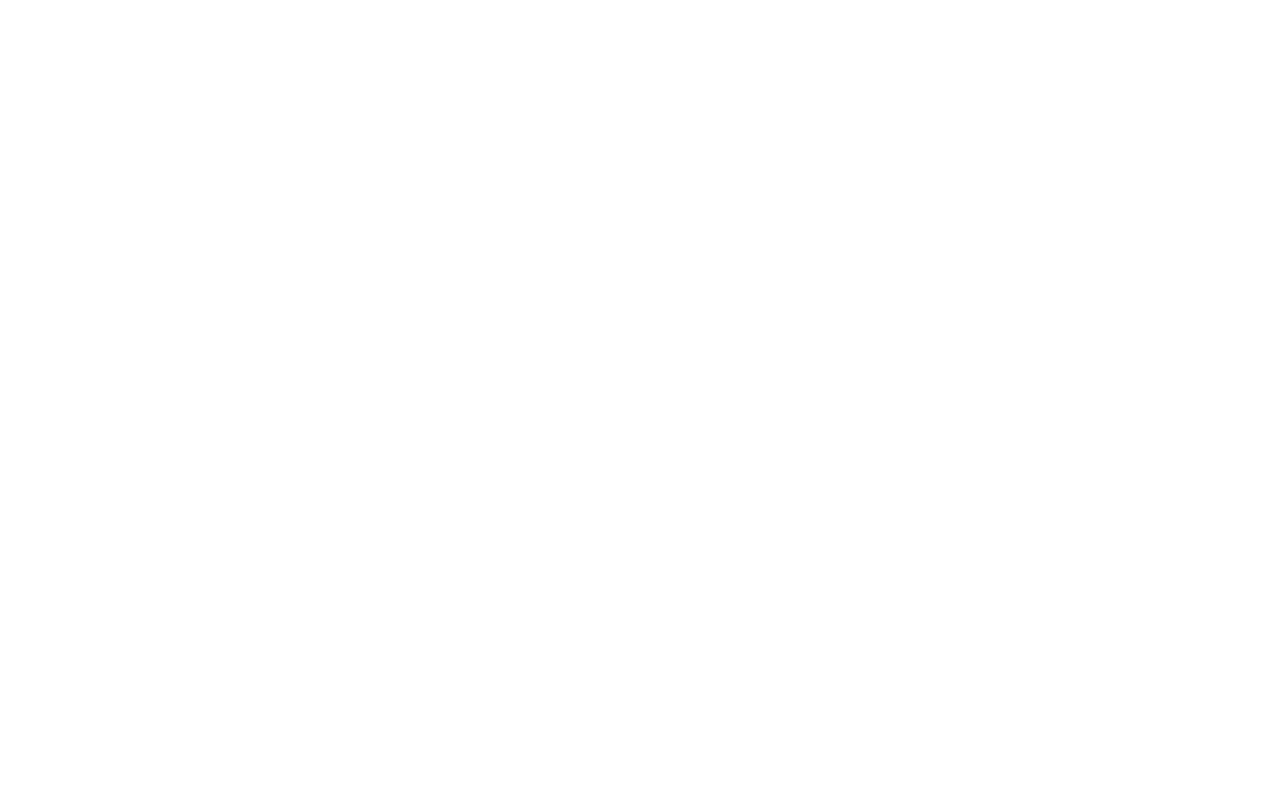
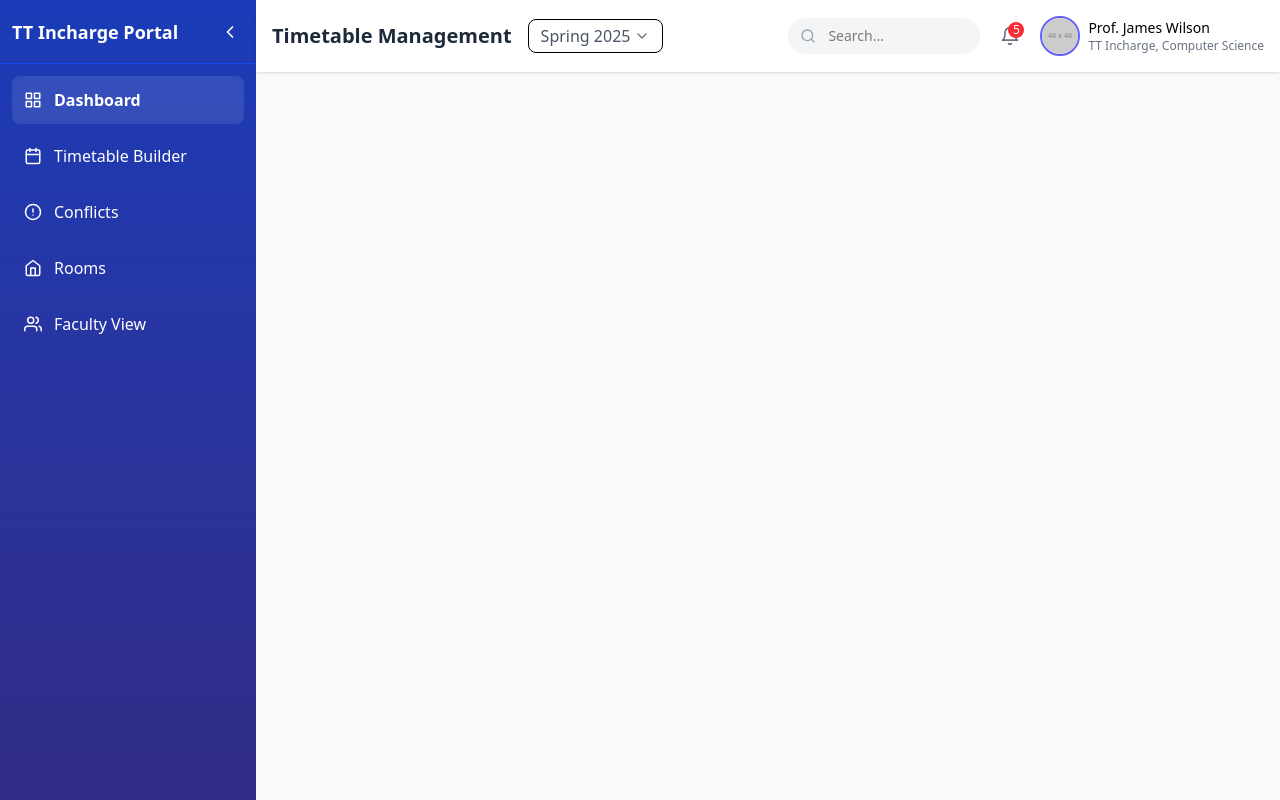
Before and after one commit to nihalsaran/engg-timetable, a React (Vite) app: page /tt in a window 1280 px wide. Before the commit this address had no page. Built offline with nearby package versions, Linux system fonts and the light colour scheme.

Commit message:
feat: update route paths in App, HODLayout, SuperAdminLayout, and TTInchargeLayout for consistent prefixing

```diff
--- a/src/App.jsx
+++ b/src/App.jsx
@@ -32,32 +32,34 @@
 
         <Route path="/" element={<Navigate to="/login" replace />} />
 
-        <Route element={<HODLayout />}>
-          <Route path="/hod-dashboard" element={<HODDashboard />} />
-          <Route path="/courses" element={<CourseManagement />} />
-          <Route path="/assign-faculty" element={<FacultyAssignment />} />
-          <Route path="/hod-reports" element={<FacultyLoadReports/>} />
-          <Route path="/timetable" element={<TimetableViewer />} />
+        {/* HOD Routes with /hod/* path prefix */}
+        <Route path="/hod/*" element={<HODLayout />}>
+          <Route path="dashboard" element={<HODDashboard />} />
+          <Route path="courses" element={<CourseManagement />} />
+          <Route path="assign-faculty" element={<FacultyAssignment />} />
+          <Route path="reports" element={<FacultyLoadReports/>} />
+          <Route path="timetable" element={<TimetableViewer />} />
         </Route>
 
-        {/* TT Incharge Routes */}
-        <Route element={<TTInchargeLayout />}>
-          <Route path="/tt-dashboard" element={<TTInchargeDashboard />} />
-          <Route path="/timetable-builder" element={<TimetableBuilder/> } />
-          <Route path="/conflicts" element={<Conflicts />} />
-          <Route path="/rooms" element={<RoomAvailability />} />
-          <Route path="/room-availability" element={<RoomAvailability />} />
-          <Route path="/faculty-timetable" element={<FacultyTimetable />} />
+        {/* TT Incharge Routes with /tt/* path prefix */}
+        <Route path="/tt/*" element={<TTInchargeLayout />}>
+          <Route path="dashboard" element={<TTInchargeDashboard />} />
+          <Route path="timetable-builder" element={<TimetableBuilder/> } />
+          <Route path="conflicts" element={<Conflicts />} />
+          <Route path="rooms" element={<RoomAvailability />} />
+          <Route path="room-availability" element={<RoomAvailability />} />
+          <Route path="faculty-timetable" element={<FacultyTimetable />} />
         </Route>
 
-        <Route path="/" element={<SuperAdminLayout />}>
-          <Route path="/admin-dashboard" element={<SuperAdminDashboard />} />
-          <Route path="/users" element={<UserManagement />} />
-          <Route path="/faculty" element={<TeacherManagement />} />
-          <Route path="/departments" element={<DepartmentManagement />} />
-          <Route path="/admin-rooms" element={<RoomManagement />} />
-          <Route path="/superadmin-reports" element={<ReportsAnalytics />} />
-          <Route path="/settings" element={<SettingsSemester />} />
+        {/* SuperAdmin Routes with /admin/* path prefix */}
+        <Route path="/admin/*" element={<SuperAdminLayout />}>
+          <Route path="dashboard" element={<SuperAdminDashboard />} />
+          <Route path="users" element={<UserManagement />} />
+          <Route path="faculty" element={<TeacherManagement />} />
+          <Route path="departments" element={<DepartmentManagement />} />
+          <Route path="rooms" element={<RoomManagement />} />
+          <Route path="reports" element={<ReportsAnalytics />} />
+          <Route path="settings" element={<SettingsSemester />} />
         </Route>
       </Routes>
     </Router>
--- a/src/components/HOD/HODLayout.jsx
+++ b/src/components/HOD/HODLayout.jsx
@@ -33,25 +33,25 @@
   // Set active item based on current path
   useEffect(() => {
     const path = location.pathname;
-    if (path.includes('hod-dashboard')) {
+    if (path.includes('/hod/dashboard')) {
       setActiveSidebarItem('Dashboard');
-    } else if (path.includes('courses')) {
+    } else if (path.includes('/hod/courses')) {
       setActiveSidebarItem('Courses');
-    } else if (path.includes('faculty')) {
-      setActiveSidebarItem('Faculty');
-    } else if (path.includes('reports')) {
+    } else if (path.includes('/hod/assign-faculty')) {
+      setActiveSidebarItem('Assign-Course');
+    } else if (path.includes('/hod/reports')) {
       setActiveSidebarItem('Reports');
-    } else if (path.includes('timetable')) {
+    } else if (path.includes('/hod/timetable')) {
       setActiveSidebarItem('Timetable');
     }
   }, [location]);
 
   const sidebarItems = [
-    { label: 'Dashboard', icon: <FiGrid size={18} />, path: '/hod-dashboard' },
-    { label: 'Courses', icon: <FiBook size={18} />, path: '/courses' },
-    { label: 'Assign-Course', icon: <FiUsers size={18} />, path: '/assign-faculty' },
-    { label: 'Reports', icon: <FiFileText size={18} />, path: '/hod-reports' },
-    { label: 'Timetable', icon: <FiCalendar size={18} />, path: '/timetable' },
+    { label: 'Dashboard', icon: <FiGrid size={18} />, path: '/hod/dashboard' },
+    { label: 'Courses', icon: <FiBook size={18} />, path: '/hod/courses' },
+    { label: 'Assign-Course', icon: <FiUsers size={18} />, path: '/hod/assign-faculty' },
+    { label: 'Reports', icon: <FiFileText size={18} />, path: '/hod/reports' },
+    { label: 'Timetable', icon: <FiCalendar size={18} />, path: '/hod/timetable' },
   ];
 
   const handleNavigation = (path, label) => {
--- a/src/components/SuperAdmin/SuperAdminLayout.jsx
+++ b/src/components/SuperAdmin/SuperAdminLayout.jsx
@@ -3,13 +3,13 @@
 import { FiMenu, FiBell, FiSearch, FiUser, FiUsers, FiGrid, FiLayers, FiHome, FiFileText, FiSettings, FiBookOpen } from 'react-icons/fi';
 
 const navItems = [
-  { label: 'Dashboard', icon: <FiGrid />, path: '/admin-dashboard' },
-  { label: 'Users', icon: <FiUsers />, path: '/users' },
-  { label: 'Faculty', icon: <FiBookOpen />, path: '/faculty' },
-  { label: 'Departments', icon: <FiLayers />, path: '/departments' },
-  { label: 'Rooms', icon: <FiHome />, path: '/admin-rooms' },
-  { label: 'Reports', icon: <FiFileText />, path: '/superadmin-reports' },
-  { label: 'Settings', icon: <FiSettings />, path: '/settings' },
+  { label: 'Dashboard', icon: <FiGrid />, path: '/admin/dashboard' },
+  { label: 'Users', icon: <FiUsers />, path: '/admin/users' },
+  { label: 'Faculty', icon: <FiBookOpen />, path: '/admin/faculty' },
+  { label: 'Departments', icon: <FiLayers />, path: '/admin/departments' },
+  { label: 'Rooms', icon: <FiHome />, path: '/admin/rooms' },
+  { label: 'Reports', icon: <FiFileText />, path: '/admin/reports' },
+  { label: 'Settings', icon: <FiSettings />, path: '/admin/settings' },
 ];
 
 export default function SuperAdminLayout() {
--- a/src/components/TTIncharge/TTInchargeLayout.jsx
+++ b/src/components/TTIncharge/TTInchargeLayout.jsx
@@ -53,17 +53,17 @@
   // Set active item based on current path
   useEffect(() => {
     const path = location.pathname;
-    if (path.includes('tt-dashboard')) {
+    if (path.includes('/tt/dashboard')) {
       setActiveSidebarItem('Dashboard');
-    } else if (path.includes('timetable-builder')) {
+    } else if (path.includes('/tt/timetable-builder')) {
       setActiveSidebarItem('Timetable Builder');
-    } else if (path.includes('conflicts')) {
+    } else if (path.includes('/tt/conflicts')) {
       setActiveSidebarItem('Conflicts');
-    } else if (path.includes('rooms')) {
+    } else if (path.includes('/tt/rooms')) {
       setActiveSidebarItem('Rooms');
-    } else if (path.includes('faculty-view')) {
+    } else if (path.includes('/tt/faculty-view')) {
       setActiveSidebarItem('Faculty View');
-    } else if (path.includes('faculty-timetable')) {
+    } else if (path.includes('/tt/faculty-timetable')) {
       setActiveSidebarItem('Faculty Timetable');
     }
   }, [location]);
@@ -73,11 +73,11 @@
   };
 
   const sidebarItems = [
-    { label: 'Dashboard', icon: <FiGrid size={18} />, path: '/tt-dashboard' },
-    { label: 'Timetable Builder', icon: <FiCalendar size={18} />, path: '/timetable-builder' },
-    { label: 'Conflicts', icon: <FiAlertCircle size={18} />, path: '/conflicts' },
-    { label: 'Rooms', icon: <FiHome size={18} />, path: '/rooms' },
-    { label: 'Faculty View', icon: <FiUsers size={18} />, path: '/faculty-timetable' },
+    { label: 'Dashboard', icon: <FiGrid size={18} />, path: '/tt/dashboard' },
+    { label: 'Timetable Builder', icon: <FiCalendar size={18} />, path: '/tt/timetable-builder' },
+    { label: 'Conflicts', icon: <FiAlertCircle size={18} />, path: '/tt/conflicts' },
+    { label: 'Rooms', icon: <FiHome size={18} />, path: '/tt/rooms' },
+    { label: 'Faculty View', icon: <FiUsers size={18} />, path: '/tt/faculty-timetable' },
   ];
 
   const handleNavigation = (path, label) => {
@@ -216,11 +216,11 @@
         {/* Main content area with padding top to account for fixed header */}
         <main className="flex-1 p-6 pt-24">
           <Routes>
-            <Route path="/tt-dashboard" element={<TTInchargeDashboard />} />
-            <Route path="/timetable-builder" element={<TimetableBuilder />} />
-            <Route path="/conflicts" element={<Conflicts />} />
-            <Route path="/rooms" element={<RoomAvailability />} />
-            <Route path="/faculty-timetable" element={<FacultyTimetable />} />
+            <Route path="dashboard" element={<TTInchargeDashboard />} />
+            <Route path="timetable-builder" element={<TimetableBuilder />} />
+            <Route path="conflicts" element={<Conflicts />} />
+            <Route path="rooms" element={<RoomAvailability />} />
+            <Route path="faculty-timetable" element={<FacultyTimetable />} />
           </Routes>
           <Outlet />
         </main>
```
